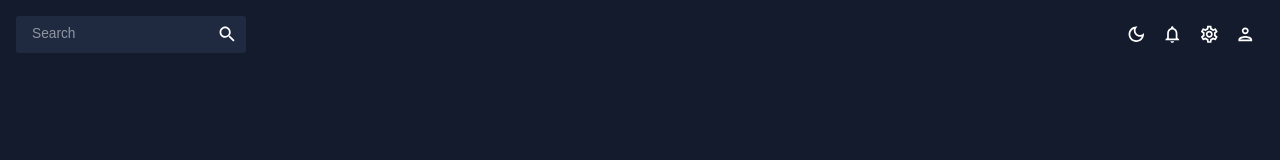
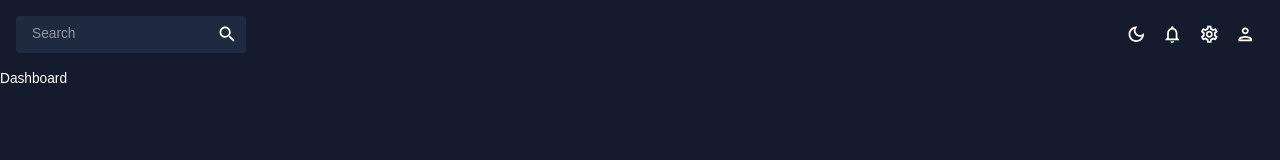
Before and after one commit to deschdev/admin-dashboard, a React (Create React App) app in the folder dashboard/: page / in a window 1280 px wide. Shown: the top 160 px of the page. Built offline with nearby package versions, Linux system fonts and the light colour scheme.

Commit message:
routes set up

```diff
--- a/dashboard/src/App.js
+++ b/dashboard/src/App.js
@@ -1,6 +1,19 @@
 import { ColorModeContext, useMode } from "./theme";
 import { CssBaseline, ThemeProvider } from "@mui/material";
 import Topbar from "./scenes/global/Topbar";
+import Sidebar from "./scenes/global/Sidebar";
+import Dashboard from "./scenes/dashboard";
+// import Team from "./scenes/team";
+// import Contacts from "./scenes/contacts";
+// import Invoices from "./scenes/invoices";
+// import Form from "./scenes/form";
+// import Bar from "./scenes/bar";
+// import Pie from "./scenes/pie";
+// import Line from "./scenes/line";
+// import FAQ from "./scenes/faq";
+// import Geography from "./scenes/geography";
+// import Calendar from "./scenes/calendar";
+import { Routes, Route } from "react-router-dom";
 
 function App() {
   const [theme, colorMode] = useMode();
@@ -12,6 +25,19 @@ function App() {
       <div className="app">
         <main className="content">
           <Topbar />
+          <Routes>
+            <Route path="/" element={<Dashboard />} />
+            {/* <Route path="/team" element={<Team />} />
+            <Route path="/contacts" element={<Contacts />} />
+            <Route path="/invoices" element={<Invoices />} />
+            <Route path="/form" element={<Form />} />
+            <Route path="/bar" element={<Bar />} />
+            <Route path="/pie" element={<Pie />} />
+            <Route path="/line" element={<Line />} />
+            <Route path="/faq" element={<FAQ />} />
+            <Route path="/geography" element={<Geography />} />
+            <Route path="/calendar" element={<Calendar />} /> */}
+          </Routes>
         </main>
       </div>
     </ThemeProvider>
```
